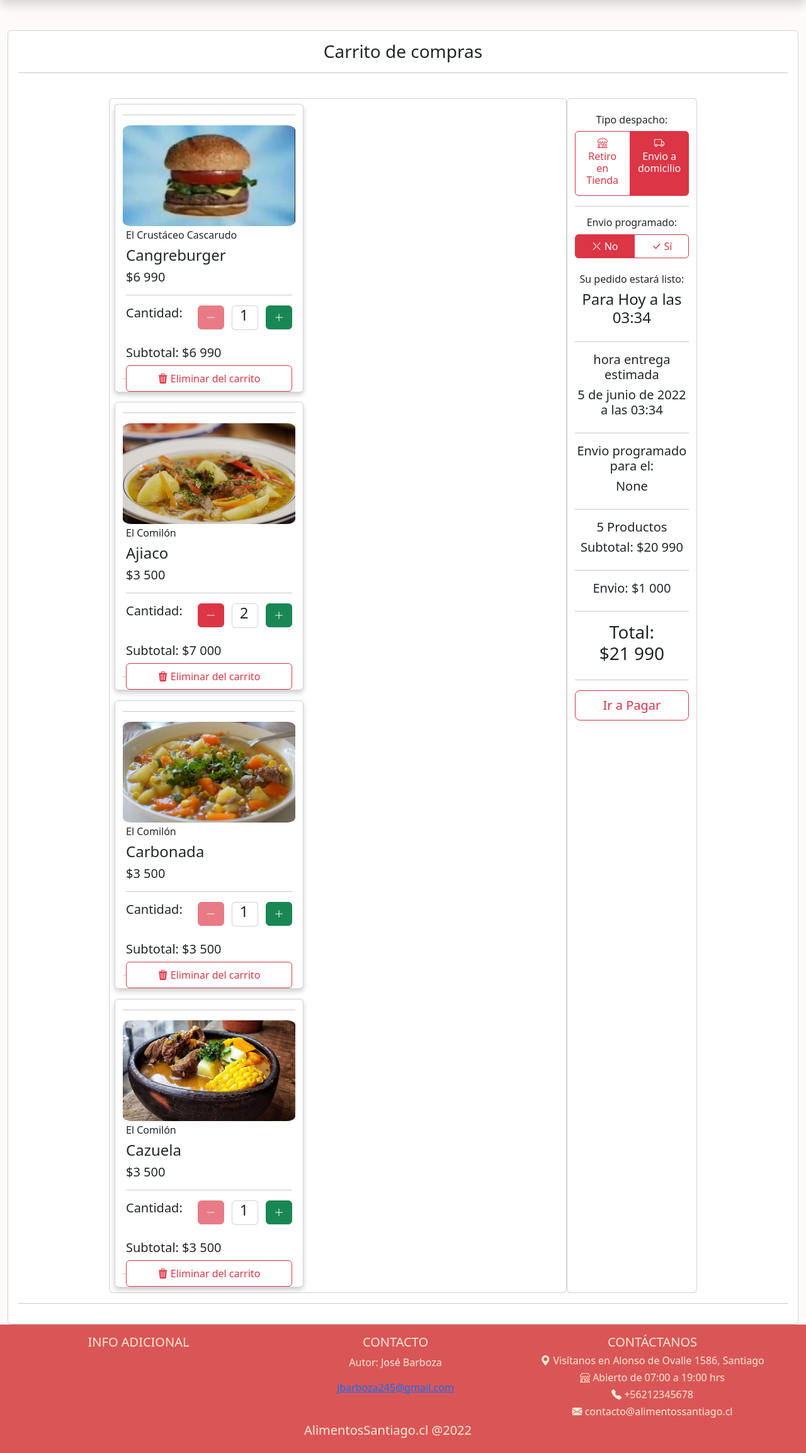
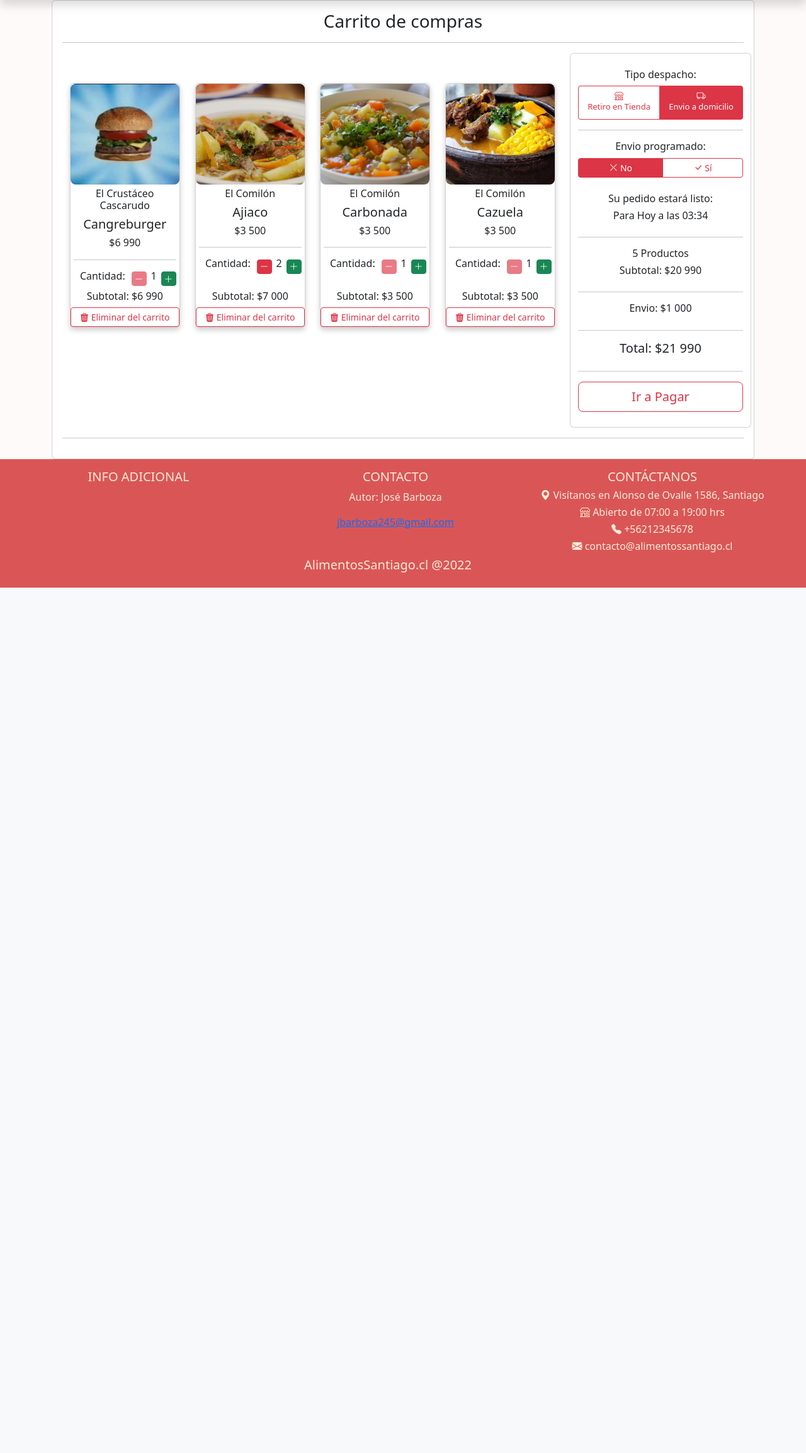
Before and after one commit to josebarbozaDUOC/alimentosSantiagoProject, a Django app: page /carrito-compras/ in a window 1280 px wide. Shown: the part 47-2354 px from the top of the page at 63% size. After the commit the page ends 980 px from the top, so only its background shows below. Run offline with Django 4.2, Linux system fonts and the light colour scheme; a user stored in the database is signed in; data comes from the database, SQL or seed files in the repository; both versions use the stored data as it was after the commit; parts of the project's set-up code (start-up, migrations or seed data) failed here and were passed over; some libraries are stand-ins or nearby versions.

Commit message:
redo carrito
redo carrito

```diff
--- a/alimentosSantiagoWeb/web/static/web/css/carrito.css
+++ b/alimentosSantiagoWeb/web/static/web/css/carrito.css
@@ -1,17 +1,14 @@
 .carrito-vacio{
     color:rgb(74, 74, 74);
 }
-.carrito-img-container{
-    width: 200px;
-    height: 200px;
-    margin:auto;
+.checkName{
+    font-size: small;
 }
-.carrito-img{
-    width: 100%;
-    height: 100%;
-    object-fit: cover;
-    /*box-shadow: 0 4px 8px 0 rgba(0, 0, 0, 0.2 );*/
+.boletaNombre{
+    font-size: medium;
 }
-.plato{
-    min-width: 300px;
+.boleta{
+    width: 18rem;
+    min-width: 15rem;
+    max-width: 18rem;
 }
--- a/alimentosSantiagoWeb/web/templates/web/carrito.html
+++ b/alimentosSantiagoWeb/web/templates/web/carrito.html
@@ -21,12 +21,11 @@
 {% load humanize %}
 <!---contenido-->
 
-<br><br>
+<div class="container-lg">
     <div class="card">
         <div class="card-body">
             <h3 class="text-center">Carrito de compras</h3>
             <hr>
-        <br>
             <!---si NO HAY producto en el carrito-->
             {% if not productos_carrito %}
             <div class="col carrito-vacio">
@@ -43,18 +42,19 @@
             <div class="row justify-content-center">
 
                 <!---SE MUESTRAN LOS PROD DEL CARRITO -->
-            <div class="col-md-7 card ">
-                <div class="row menu platos ">
+                <div class="col">
+                    <br><br>
+                    <div class="container">
+                        <div class="row justify-content-center row-cols-1 row-cols-sm-3 row-cols-md-3 row-cols-lg-3 row-cols-xl-4 menu text-center">
 
                             <!---doble loop para acceder a ambas tablas filtradas-->
                             {% for p in productos %}
                                 {% for c in productos_carrito %}
                                     {% if c.producto.id == p.id %}
 
-                            <div class="col-md-3 card plato m-2 animate__animated animate__zoomIn">
+                                    <div class="platos pb-4 animate__animated animate__zoomIn">
 
-                                <div class="contenedor_plato">
-                                    <hr>
+                                        <div class="col plato card">
                                             <div class="plato_imagen">
                                                 {% if p.imagen %}
                                                 <img class="card-img-top img-fluid" src="{{ p.imagen.url }}" alt="">
@@ -65,38 +65,34 @@
 
                                             <div class=" card-body detalle">
                                                 <h6>{{ p.restaurant | capfirst }}</h6>
-                                        <h4>{{ p.nombre | title }}</h4>
-                                        <h5>${{ p.precio | intcomma }}</h5>
+                                                <h5>{{ p.nombre | title }}</h5>
+                                                <h6>${{ p.precio | intcomma }}</h6>
                                                 <hr>
-                                        <div class="row">
-                                            <h5 class="col">Cantidad:</h5>
-                                            <div class="col">
+                                                <div class="d-flex ">
+                                                    <h6 class="w-100">Cantidad:</h6>
+                                                    <div class="flex-shrink-0">
                                                         {% if c.cantidad_producto > 1 %}
                                                         <a href="{% url 'restar_cantidad' p.id %}" id="submit"
-                                                class="btn btn-danger" name="btn-carrito"><i class="bi bi-dash-lg"></i></a>
+                                                        class="btn btn-danger btn-sm py-0 px-1" name="btn-carrito"><i class="bi bi-dash-lg"></i></a>
                                                         {% else %}
                                                         <a href="{% url 'restar_cantidad' p.id %}" id="submit"
-                                                class="btn btn-danger disabled" name="btn-carrito"><i class="bi bi-dash-lg"></i></a>
+                                                        class="btn btn-danger btn-sm py-0 px-1 disabled" name="btn-carrito"><i class="bi bi-dash-lg"></i></a>
                                                         {% endif %}
                                                     </div>
-                                            <div class="col card"><h4>{{ c.cantidad_producto | title }}</h4></div>
-                                            <div class="col">
+                                                    <div class="w-25"><h6>{{ c.cantidad_producto | title }}</h6></div>
+                                                    <div class="flex-shrink-0">
                                                         <a href="{% url 'sumar_cantidad' p.id %}" id="submit"
-                                                class="btn btn-success " name="btn-carrito"><i class="bi bi-plus-lg"></i></a>
+                                                        class="btn btn-success btn-sm py-0 px-1" name="btn-carrito"><i class="bi bi-plus-lg"></i></a>
                                                     </div>
                                                 </div>
-                                        <br>
-
-
-                                        <h5>Subtotal: ${{ c.subtotal | intcomma }}</h5>
+                                            </div>
+                                            <h6>Subtotal: ${{ c.subtotal | intcomma }}</h6>
 
                                             <!---BTN ELIMINAR ESTE PRODUCTO DEL CARRITO-->
                                             <!---quizas que al eliminar pida confirmar y sale un btn baje este-->
                                             <a href="{% url 'eliminar_producto_carrito' p.id %}" id="submit"
-                                        class="btn btn-outline-danger w-100 p-2 btn-carrito"
+                                            class="btn btn-outline-danger btn-sm w-100 p-1 btn-carrito"
                                             name="btn-carrito"><i class="bi bi-trash3-fill"></i> Eliminar del carrito</a>
-                                    </div>
-                                    <hr>
                                         </div>
                                     </div>
                                     {% endif %}
@@ -105,9 +101,10 @@
 
                         </div>
                     </div>
+                </div>
 
                 <!--- BOLETA  -->
-            <div class="col-md-2  card text-center boleta">
+                <div class="col card text-center boleta">
                     <br>
                     <h6>Tipo despacho:</h6>
                     <div class="btn-group btn-group-toggle " data-toggle="buttons" id="boolenvio">
@@ -116,30 +113,30 @@
                         <input type="radio" class="btn-check form-check-input" name="options3"
                         id="option3" autocomplete="off" value="option1"
                         onclick="location.href='{% url 'opciones_pedido' 'False' %}'" checked>
-                    <label class="form-check-label btn btn-outline-danger active" for="option3">
-                        <i class="bi bi-shop col"></i> <h6 class="col">Retiro en Tienda</h6>
+                        <label class="form-check-label btn btn-outline-danger btn-sm active" for="option3">
+                            <i class="bi bi-shop col"></i> <h6 class="col checkName">Retiro en Tienda</h6>
                         </label>
 
                         <input type="radio" class="btn-check form-check-input" name="options3"
                         id="option4" autocomplete="off" value="option2"
                         onclick="location.href='{% url 'opciones_pedido' 'True' %}'">
-                    <label class="form-check-label btn btn-outline-danger" for="option4">
-                        <i class="bi bi-truck col"></i> <h6 class="col">Envio a domicilio</h6>
+                        <label class="form-check-label btn btn-outline-danger btn-sm" for="option4">
+                            <i class="bi bi-truck col"></i> <h6 class="col checkName">Envio a domicilio</h6>
                         </label>
 
                         {% else %}
                         <input type="radio" class="btn-check form-check-input" name="options3"
                         id="option3" autocomplete="off" value="option1"
                         onclick="location.href='{% url 'opciones_pedido' 'False' %}'">
-                    <label class="form-check-label btn btn-outline-danger" for="option3">
-                        <i class="bi bi-shop col"></i> <h6 class="col">Retiro en Tienda</h6>
+                        <label class="form-check-label btn btn-outline-danger btn-sm" for="option3">
+                            <i class="bi bi-shop col"></i> <h6 class="col checkName">Retiro en Tienda</h6>
                         </label>
 
                         <input type="radio" class="btn-check form-check-input" name="options3"
                         id="option4" autocomplete="off" value="option2"
                         onclick="location.href='{% url 'opciones_pedido' 'True' %}'" checked>
-                    <label class="form-check-label btn btn-outline-danger active" for="option4">
-                        <i class="bi bi-truck col"></i> <h6 class="col">Envio a domicilio</h6>
+                        <label class="form-check-label btn btn-outline-danger btn-sm active" for="option4">
+                            <i class="bi bi-truck col"></i> <h6 class="col checkName">Envio a domicilio</h6>
                         </label>
                         {% endif %}
                     </div>
@@ -153,26 +150,26 @@
                         <input type="radio" class="btn-check form-check-input" name="options4"
                         id="option5" autocomplete="off" value="option1"
                         onclick="location.href='{% url 'pedido_programado' 'False' %}'" checked>
-                    <label class="form-check-label btn btn-outline-danger active" for="option5">
+                        <label class="form-check-label btn btn-outline-danger btn-sm active" for="option5">
                             <i class="bi bi-x-lg col"></i> No</label>
 
                         <input type="radio" class="btn-check form-check-input" name="options4"
                         id="option6" autocomplete="off" value="option2"
                         onclick="location.href='{% url 'pedido_programado' 'True' %}'">
-                    <label class="form-check-label btn btn-outline-danger" for="option6">
+                        <label class="form-check-label btn btn-outline-danger btn-sm" for="option6">
                             <i class="bi bi-check-lg col"></i> Sí</label>
                         {% else %}
 
                         <input type="radio" class="btn-check form-check-input" name="options4"
                         id="option5" autocomplete="off" value="option1"
                         onclick="location.href='{% url 'pedido_programado' 'False' %}'">
-                    <label class="form-check-label btn btn-outline-danger" for="option5">
+                        <label class="form-check-label btn btn-outline-danger btn-sm" for="option5">
                             <i class="bi bi-x-lg col"></i> No</label>
 
                         <input type="radio" class="btn-check form-check-input" name="options4"
                         id="option6" autocomplete="off" value="option2"
                         onclick="location.href='{% url 'pedido_programado' 'True' %}'" checked>
-                    <label class="form-check-label btn btn-outline-danger active" for="option6">
+                        <label class="form-check-label btn btn-outline-danger btn-sm active" for="option6">
                             <i class="bi bi-check-lg col"></i> Sí</label>
                         {% endif %}
                     </div>
@@ -183,9 +180,9 @@
                     <h6>Elegir fecha:</h6>
                     <!-- MODAL BTN FECHA -->
                     <div class="col-6 mx-auto">
-                    <button type="button" class="btn btn-outline-danger btn-lg "
+                        <button type="button" class="btn btn-outline-danger  px-2 py-0"
                             data-bs-toggle="modal" data-bs-target="#exampleModal">
-                        <i class="bi bi-calendar3" style="font-size: 2rem;"></i></button>
+                            <i class="bi bi-calendar3" style="font-size: 2.5rem;"></i></button>
                     </div>
                     <!-- MODAL FORM FECHA -->
                     <div class="modal fade" id="exampleModal" tabindex="-1" aria-labelledby="exampleModalLabel" aria-hidden="true">
@@ -212,33 +209,25 @@
                     </div>
 
                     <br>
-                <h5>Envio programado para el: </h5>
-                <h5>{{ carrito.fecha_programada }}</h5>
-                <hr>
-                <h5>hora entrega estimada</h5>
-                <h5>{{ carrito.fecha_entrega_estimada }}</h5>
+                    <h6 class="boletaNombre">Envio programado para el: </h6>
+                    <h6 class="boletaNombre">{{ carrito.fecha_programada }}</h6>
+
                     {% else %}
                     <!--- SI EL ENVIO NO ES PROGRAMADO, QUIERE DECIR
                         QUE SE DEBE ENTREGAR AHORA + 30MIN
                         si es envio domi, pero si es retiro tienda, son +10 min--->
                     <br>
-                <h6>Su pedido estará listo: </h6>
-                <h4>Para {{ dia_entrega_est }} a las {{ hora_entrega_est }}</h4>
-                <hr>
-                <h5>hora entrega estimada</h5>
-                <h5>{{ carrito.fecha_entrega_estimada }}</h5>
-                <hr>
-                <h5>Envio programado para el: </h5>
-                <h5>{{ carrito.fecha_programada }}</h5>
+                    <h6 class="boletaNombre">Su pedido estará listo: </h6>
+                    <h6 class="boletaNombre">Para {{ dia_entrega_est }} a las {{ hora_entrega_est }}</h6>
                     {% endif %}
 
                     <hr>
-                <h5>{{ carrito.numero_productos | title }} Productos</h5>
-                <h5>Subtotal: ${{ carrito.subtotal | intcomma }}</h5>
+                    <h6 class="boletaNombre">{{ carrito.numero_productos | title }} Productos</h6>
+                    <h6 class="boletaNombre">Subtotal: ${{ carrito.subtotal | intcomma }}</h6>
                     <hr>
-                <h5>Envio:    ${{ carrito.costo_envio | intcomma }}</h5>
+                    <h6 class="boletaNombre">Envio:    ${{ carrito.costo_envio | intcomma }}</h6>
                     <hr>
-                <h3 class="font-weight-bold">Total:    ${{ carrito.total | intcomma }}</h3>
+                    <h5 class="">Total:    ${{ carrito.total | intcomma }}</h5>
                     <hr>
                     <!---
                     <input type="submit" value="Ir a Pagar"
@@ -254,4 +243,5 @@
             {% endif %}
         </div>
     </div>
+</div>
 {% endblock %}
--- a/alimentosSantiagoWeb/web/templates/web/home.html
+++ b/alimentosSantiagoWeb/web/templates/web/home.html
@@ -85,7 +85,9 @@
                         <h6>${{ p.precio | intcomma }}</h6>
                     </div>
                     {% if user.is_authenticated %}
-                    <a href="{% url 'agregar_a_carrito' p.id %}" id="submit" class="btn btn-outline-danger w-100 p-2 btn-carrito" name="btn-carrito">Agregar al carrito</a>
+                    <a href="{% url 'agregar_a_carrito' p.id %}" id="submit"
+                    class="btn btn-outline-danger w-100 p-2 btn-carrito"
+                    name="btn-carrito">Agregar al carrito</a>
                     {% endif %}
                 </div>
             </div>
--- a/alimentosSantiagoWeb/web/views.py
+++ b/alimentosSantiagoWeb/web/views.py
@@ -111,7 +111,7 @@ def perfil_usuario(request):
 
     #Busca y rescata algun pedido ya entregado HISTORIAL
     if Pedido.objects.filter(cliente = request.user.id, pagado = True, entregado = True):
-        historial_pedidos = Pedido.objects.filter(cliente = request.user.id, pagado = True, entregado = True)
+        historial_pedidos = Pedido.objects.filter(cliente = request.user.id, pagado = True, entregado = True).order_by('-id')
         if Detalle_pedido.objects.filter(pedido__in = historial_pedidos):
             historial_pedido_detalle = Detalle_pedido.objects.filter(pedido__in = historial_pedidos)
             if Producto.objects.filter(id__in=Subquery(historial_pedido_detalle.values('producto'))):
```
Also changed, not shown: alimentosSantiagoWeb/web/templates/web/perfil_usuario.html (+12 -5 lines), alimentosSantiagoWeb/db.sqlite3. Lines whose indentation alone changed are shown as unchanged.
